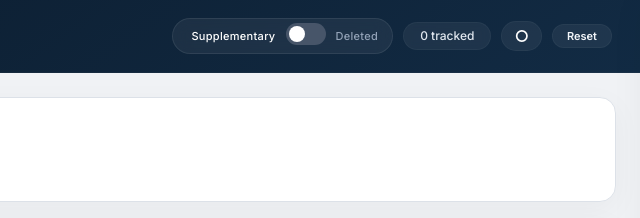
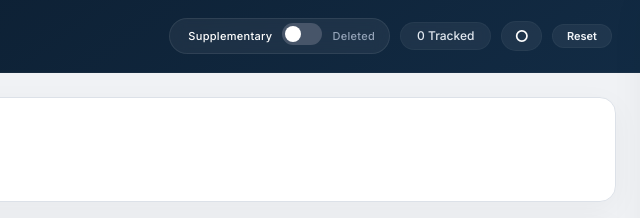
Before and after one commit to missilescheduler/data-entry-app, a plain HTML site: page index.html in a window 1280 px wide. Shown: the top 218 px of the page, 640-1280 px from the left. Drawn offline with nearby package versions, Linux system fonts and the light colour scheme.

Commit message:
Update header stats text to capitalize 'Tracked'

```diff
--- a/index.html
+++ b/index.html
@@ -2385,7 +2385,7 @@
 
       document.getElementById('trashCount').textContent = trash.length;
       document.getElementById('trashCountMobile').textContent = trash.length;
-      document.getElementById("headerStats").textContent = `${total} tracked`;
+      document.getElementById("headerStats").textContent = `${total} Tracked`;
 
       // Statistics (Pill Style)
       document.getElementById("overall").innerHTML = `
```
